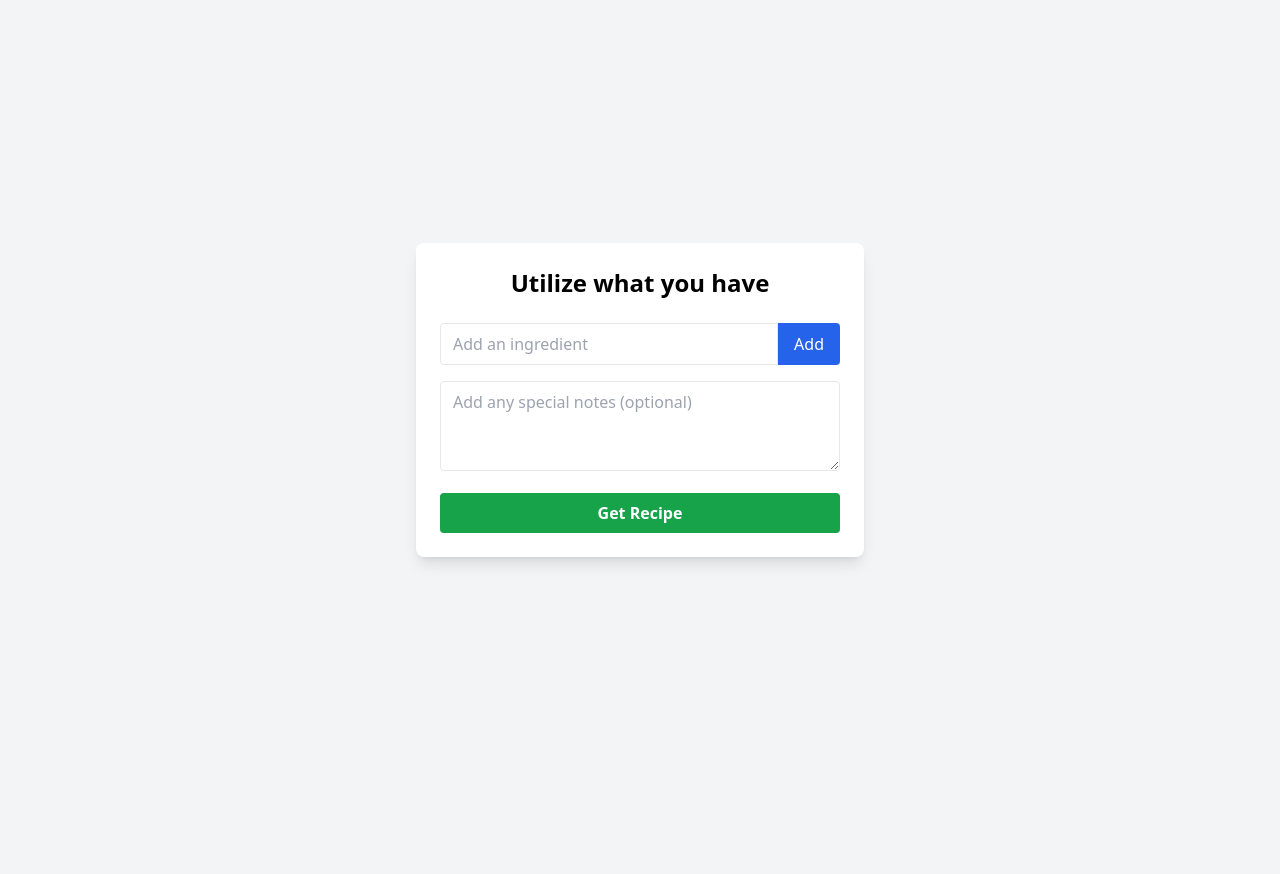
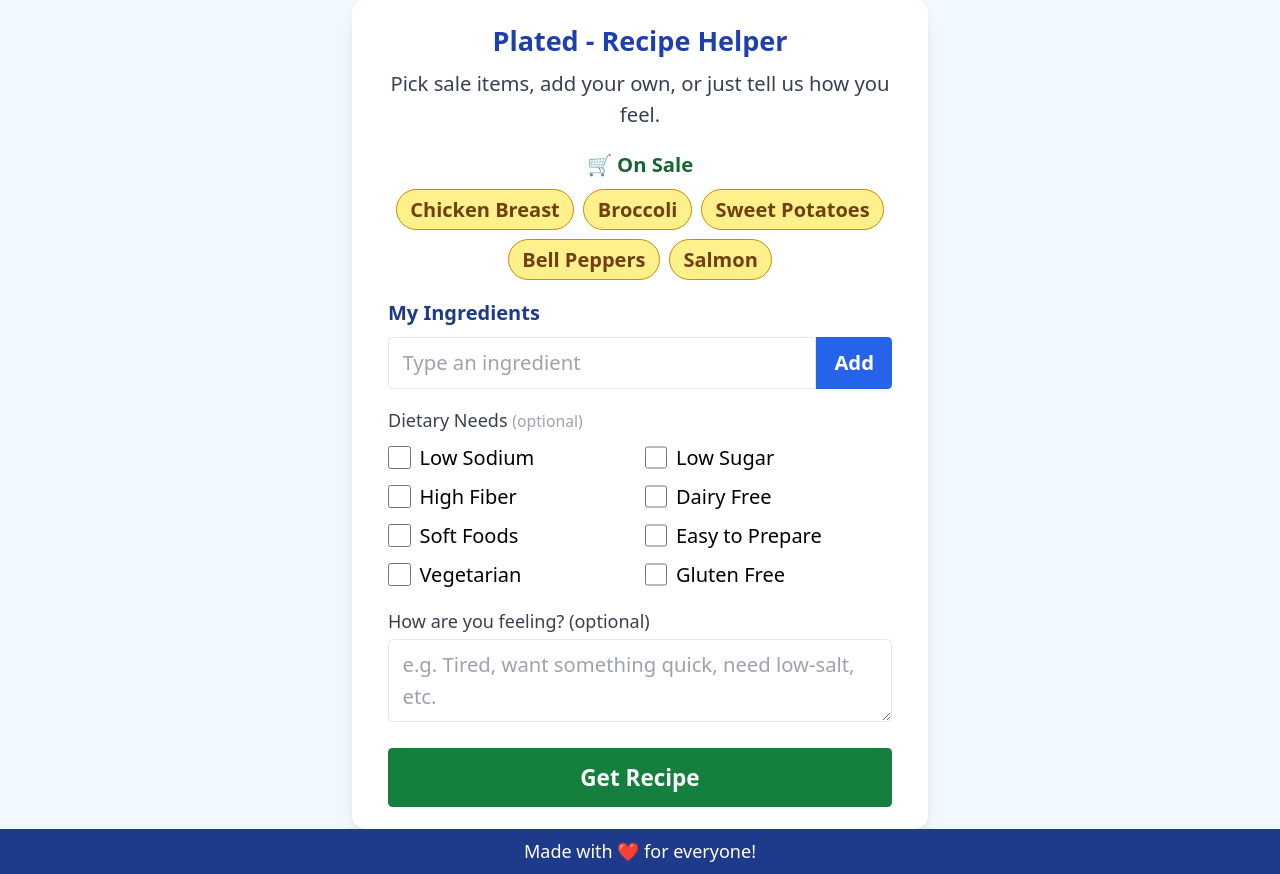
Before and after one commit to mlumbera/tp_hackathon, a plain HTML site: page flask_app/templates/index.html in a window 1280 px wide. Before the commit the page ends 800 px from the top, so only its background shows below. Drawn offline with nearby package versions, Linux system fonts and the light colour scheme.

Commit message:
added sale items along with dietary restrictions

```diff
--- a/flask_app/templates/index.html
+++ b/flask_app/templates/index.html
@@ -5,34 +5,134 @@
     <title>Utilize What You Have</title>
     <meta name="viewport" content="width=device-width, initial-scale=1">
     <script src="https://cdn.tailwindcss.com"></script>
+    <style>
+      html, body {
+        height: 100%;
+        width: 100%;
+        font-size: 18px;
+      }
+      @media (min-width: 576px) {
+        body { font-size: 20px; }
+      }
+      .sr-only {
+        position: absolute; width: 1px; height: 1px; padding: 0; margin: -1px;
+        overflow: hidden; clip: rect(0, 0, 0, 0); border: 0;
+      }
+      input:focus, textarea:focus, button:focus {
+        outline: 2px solid #2563eb !important;
+        outline-offset: 1px;
+      }
+    </style>
 </head>
-<body class="bg-gray-100 flex flex-col items-center justify-center min-h-screen">
-  <div class="bg-white rounded-lg shadow-lg p-6 w-full max-w-md">
-    <h2 class="text-2xl font-semibold mb-6 text-center">Utilize what you have</h2>
-    <form id="ingredients-form" action="/recipe" method="post">
-      <div class="flex mb-4">
-        <input type="text" id="item-input" class="flex-grow border rounded-l px-3 py-2 focus:outline-none" placeholder="Add an ingredient" autofocus>
-        <button type="button" id="add-btn" class="bg-blue-600 text-white px-4 py-2 rounded-r hover:bg-blue-700">Add</button>
+<body class="bg-sky-50 min-h-screen min-w-screen flex flex-col">
+  <main class="flex-grow flex flex-col items-center justify-center">
+    <section class="w-full max-w-lg bg-white rounded-xl shadow-lg p-5 flex flex-col items-center" aria-label="Recipe Suggestion Tool">
+      <h1 class="text-2xl font-bold text-center mb-2 text-blue-800">Plated - Recipe Helper</h1>
+      <p class="text-lg text-center mb-4 text-gray-700">
+        Pick sale items, add your own, or just tell us how you feel.
+      </p>
+
+      <h2 class="text-lg font-bold mb-2 text-green-800">🛒 On Sale</h2>
+      <div class="flex flex-wrap gap-2 justify-center mb-4" id="sale-ingredients" aria-label="On sale ingredients">
+        <button type="button" class="on-sale bg-yellow-200 hover:bg-yellow-300 border-yellow-600 border text-yellow-900 font-semibold py-1 px-3 rounded-full focus:outline-blue-700" data-ing="Chicken Breast" aria-label="Add Chicken Breast">Chicken Breast</button>
+        <button type="button" class="on-sale bg-yellow-200 hover:bg-yellow-300 border-yellow-600 border text-yellow-900 font-semibold py-1 px-3 rounded-full focus:outline-blue-700" data-ing="Broccoli" aria-label="Add Broccoli">Broccoli</button>
+        <button type="button" class="on-sale bg-yellow-200 hover:bg-yellow-300 border-yellow-600 border text-yellow-900 font-semibold py-1 px-3 rounded-full focus:outline-blue-700" data-ing="Sweet Potatoes" aria-label="Add Sweet Potatoes">Sweet Potatoes</button>
+        <button type="button" class="on-sale bg-yellow-200 hover:bg-yellow-300 border-yellow-600 border text-yellow-900 font-semibold py-1 px-3 rounded-full focus:outline-blue-700" data-ing="Bell Peppers" aria-label="Add Bell Peppers">Bell Peppers</button>
+        <button type="button" class="on-sale bg-yellow-200 hover:bg-yellow-300 border-yellow-600 border text-yellow-900 font-semibold py-1 px-3 rounded-full focus:outline-blue-700" data-ing="Salmon" aria-label="Add Salmon">Salmon</button>
       </div>
 
-      <!-- Dynamic list of ingredients -->
-      <ul id="ingredients-list" class="mb-4"></ul>
+      <form id="ingredients-form" action="/recipe" method="post" class="w-full max-w-md" aria-labelledby="ingredients-heading">
+        <h2 id="ingredients-heading" class="text-md font-semibold mb-2 text-blue-900">My Ingredients</h2>
+        <div class="flex mb-3">
+          <label for="item-input" class="sr-only">Add your own ingredient</label>
+          <input
+            type="text" id="item-input"
+            class="flex-grow border rounded-l px-3 py-2 focus:outline-none text-lg"
+            placeholder="Type an ingredient"
+            aria-label="Ingredient input"
+            autocomplete="off"
+          />
+          <button
+            type="button" id="add-btn"
+            class="bg-blue-600 hover:bg-blue-700 text-white px-4 py-2 rounded-r font-semibold text-lg focus:outline-blue-700"
+            aria-label="Add ingredient"
+          >
+            Add
+          </button>
+        </div>
+        <ul id="ingredients-list" class="mb-4 text-base" aria-live="polite"></ul>
+        <input type="hidden" name="ingredients" id="ingredients-hidden">
 
-      <!-- Hidden input to submit ingredient data -->
-      <input type="hidden" name="ingredients" id="ingredients-hidden">
+        <!-- Dietary Needs Section -->
+        <fieldset class="mb-4">
+          <legend class="block text-base font-medium mb-2 text-gray-700">Dietary Needs <span class="text-gray-400 text-sm font-normal">(optional)</span></legend>
+          <div class="grid grid-cols-2 gap-2">
+            <label class="flex items-center gap-2">
+              <input type="checkbox" name="diet" value="Low Sodium" class="w-5 h-5" />
+              <span>Low Sodium</span>
+            </label>
+            <label class="flex items-center gap-2">
+              <input type="checkbox" name="diet" value="Low Sugar" class="w-5 h-5" />
+              <span>Low Sugar</span>
+            </label>
+            <label class="flex items-center gap-2">
+              <input type="checkbox" name="diet" value="High Fiber" class="w-5 h-5" />
+              <span>High Fiber</span>
+            </label>
+            <label class="flex items-center gap-2">
+              <input type="checkbox" name="diet" value="Dairy Free" class="w-5 h-5" />
+              <span>Dairy Free</span>
+            </label>
+            <label class="flex items-center gap-2">
+              <input type="checkbox" name="diet" value="Soft Foods" class="w-5 h-5" />
+              <span>Soft Foods</span>
+            </label>
+            <label class="flex items-center gap-2">
+              <input type="checkbox" name="diet" value="Easy to Prepare" class="w-5 h-5" />
+              <span>Easy to Prepare</span>
+            </label>
+            <label class="flex items-center gap-2">
+              <input type="checkbox" name="diet" value="Vegetarian" class="w-5 h-5" />
+              <span>Vegetarian</span>
+            </label>
+            <label class="flex items-center gap-2">
+              <input type="checkbox" name="diet" value="Gluten Free" class="w-5 h-5" />
+              <span>Gluten Free</span>
+            </label>
+          </div>
+        </fieldset>
+        <!-- END Dietary Needs Section -->
 
-      <textarea name="notes" id="notes-input" rows="3"
-        class="w-full border rounded px-3 py-2 mb-4 focus:outline-none" placeholder="Add any special notes (optional)"></textarea>
+        <label for="notes-input" class="block text-base font-medium mb-1 text-gray-700">How are you feeling? (optional)</label>
+        <textarea
+          name="notes" id="notes-input" rows="2"
+          class="w-full border rounded px-3 py-2 mb-3 text-lg focus:outline-none"
+          placeholder="e.g. Tired, want something quick, need low-salt, etc."
+          aria-label="Special notes or needs"
+        ></textarea>
 
-      <button type="submit" class="w-full bg-green-600 text-white font-semibold py-2 px-4 rounded hover:bg-green-700">Get Recipe</button>
-    </form>
-  </div>
+        <button
+          type="submit"
+          class="w-full bg-green-700 text-white font-bold py-3 px-3 rounded text-xl hover:bg-green-800 mt-1 focus:outline-blue-700"
+          aria-label="Get Recipe"
+        >
+          Get Recipe
+        </button>
+      </form>
+    </section>
+  </main>
+
+  <footer class="w-full bg-blue-900 text-white text-center py-2 text-base">
+    Made with ❤️ for everyone!
+  </footer>
+
   <script>
     const itemInput = document.getElementById('item-input');
     const addBtn = document.getElementById('add-btn');
     const ingredientsList = document.getElementById('ingredients-list');
     const ingredientsHidden = document.getElementById('ingredients-hidden');
     const form = document.getElementById('ingredients-form');
+    const saleIngButtons = document.querySelectorAll('.on-sale');
     let ingredients = [];
 
     addBtn.onclick = function() {
@@ -45,7 +145,6 @@
       }
     };
 
-    // Allow Enter key in input to also add ingredient
     itemInput.addEventListener('keypress', function(e) {
       if (e.key === "Enter") {
         e.preventDefault();
@@ -53,18 +152,27 @@
       }
     });
 
+    saleIngButtons.forEach(btn => {
+      btn.addEventListener('click', function() {
+        const ing = btn.getAttribute('data-ing').trim();
+        if (ing && !ingredients.includes(ing)) {
+          ingredients.push(ing);
+          updateList();
+        }
+      });
+    });
+
     function updateList() {
       ingredientsList.innerHTML = '';
       ingredients.forEach((ing, idx) => {
         const li = document.createElement('li');
-        li.className = 'flex items-center justify-between bg-gray-200 px-3 py-1 rounded mb-1';
+        li.className = 'flex items-center justify-between bg-gray-200 px-3 py-1 rounded mb-1 text-base';
         li.innerHTML = `
           <span>${ing}</span>
-          <button type="button" class="text-red-500 text-sm" onclick="removeIngredient(${idx})">remove</button>
+          <button type="button" class="text-red-700 border border-red-600 rounded px-2 py-0.5 ms-3 text-base focus:outline-blue-700" onclick="removeIngredient(${idx})" aria-label="Remove ${ing}">Remove</button>
         `;
         ingredientsList.appendChild(li);
       });
-      // Update hidden input with joined list
       ingredientsHidden.value = ingredients.join(',');
     }
 
@@ -73,13 +181,7 @@
       updateList();
     };
 
-    // Prevent submission if no ingredients
     form.onsubmit = function(e) {
-      if (ingredients.length === 0) {
-        alert('Add at least one ingredient!');
-        e.preventDefault();
-        return false;
-      }
       ingredientsHidden.value = ingredients.join(',');
       return true;
     }
```
Also changed, not shown: 1 other file.
